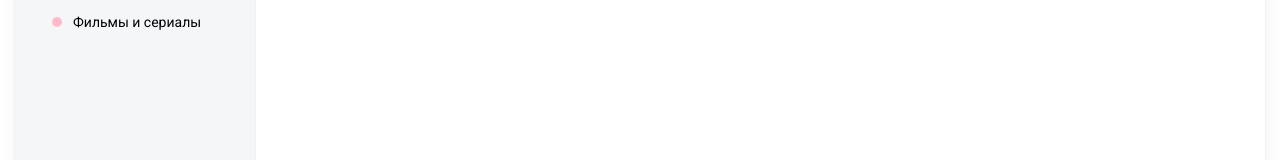
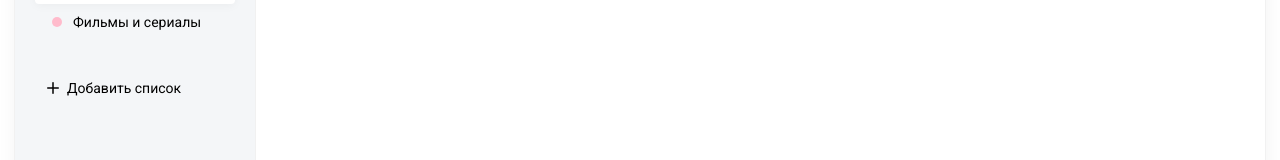
Before and after one commit to sheyhmansur/todo-react, a React (Create React App) app: page / in a window 1280 px wide. Shown: the part 246-406 px from the top of the page. Built offline with nearby package versions, Linux system fonts and the light colour scheme.

Commit message:
lesson 2

```diff
--- a/src/App.js
+++ b/src/App.js
@@ -22,7 +22,6 @@ function App() {
                 </svg>
               ),
               name: "Все задачи",
-              active: true,
             },
           ]}
         />
@@ -35,10 +34,45 @@ function App() {
             {
               color: "blue",
               name: "Фронтенд",
+              active: true,
             },
             {
               color: "pink",
               name: "Фильмы и сериалы",
+            },
+          ]}
+          isRemovable
+        />
+        <List
+          items={[
+            {
+              className: "list__add-button",
+
+              icon: (
+                <svg
+                  width="12"
+                  height="12"
+                  viewBox="0 0 16 16"
+                  fill="none"
+                  xmlns="http://www.w3.org/2000/svg"
+                >
+                  <path
+                    d="M8 1V15"
+                    stroke="black"
+                    strokeWidth="2"
+                    strokeLinecap="round"
+                    strokeLinejoin="round"
+                  />
+                  <path
+                    d="M1 8H15"
+                    stroke="black"
+                    strokeWidth="2"
+                    strokeLinecap="round"
+                    strokeLinejoin="round"
+                  />
+                </svg>
+              ),
+              name: "Добавить список",
             },
           ]}
         />
--- a/src/components/List/List.scss
+++ b/src/components/List/List.scss
@@ -1,5 +1,11 @@
 .list {
   margin-bottom: 30px;
+
+  &__icon-plus {
+    path {
+      stroke: #868686;
+    }
+  }
   li {
     display: flex;
     align-items: center;
--- a/src/components/List/index.jsx
+++ b/src/components/List/index.jsx
@@ -1,11 +1,11 @@
 import React from "react";
 import "./List.scss";
 
-const List = ({ items }) => {
+const List = ({ items, isRemovable }) => {
   return (
     <ul className="list">
-      {items.map((item) => (
-        <li className={item.active ? "active" : ""}>
+      {items.map((item, index) => (
+        <li key={index} className={item.active ? "active" : ""}>
           <i>
             {item.icon ? (
               item.icon
```
